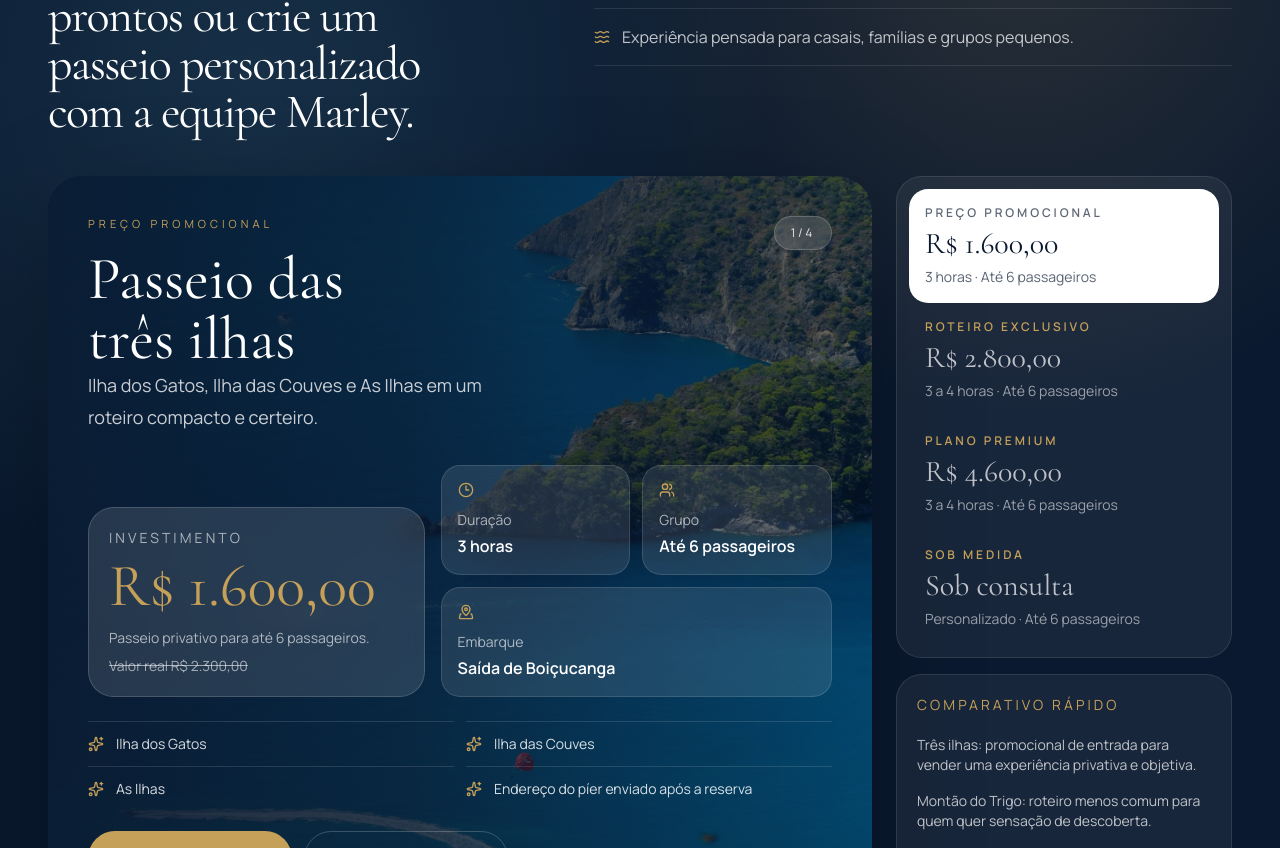
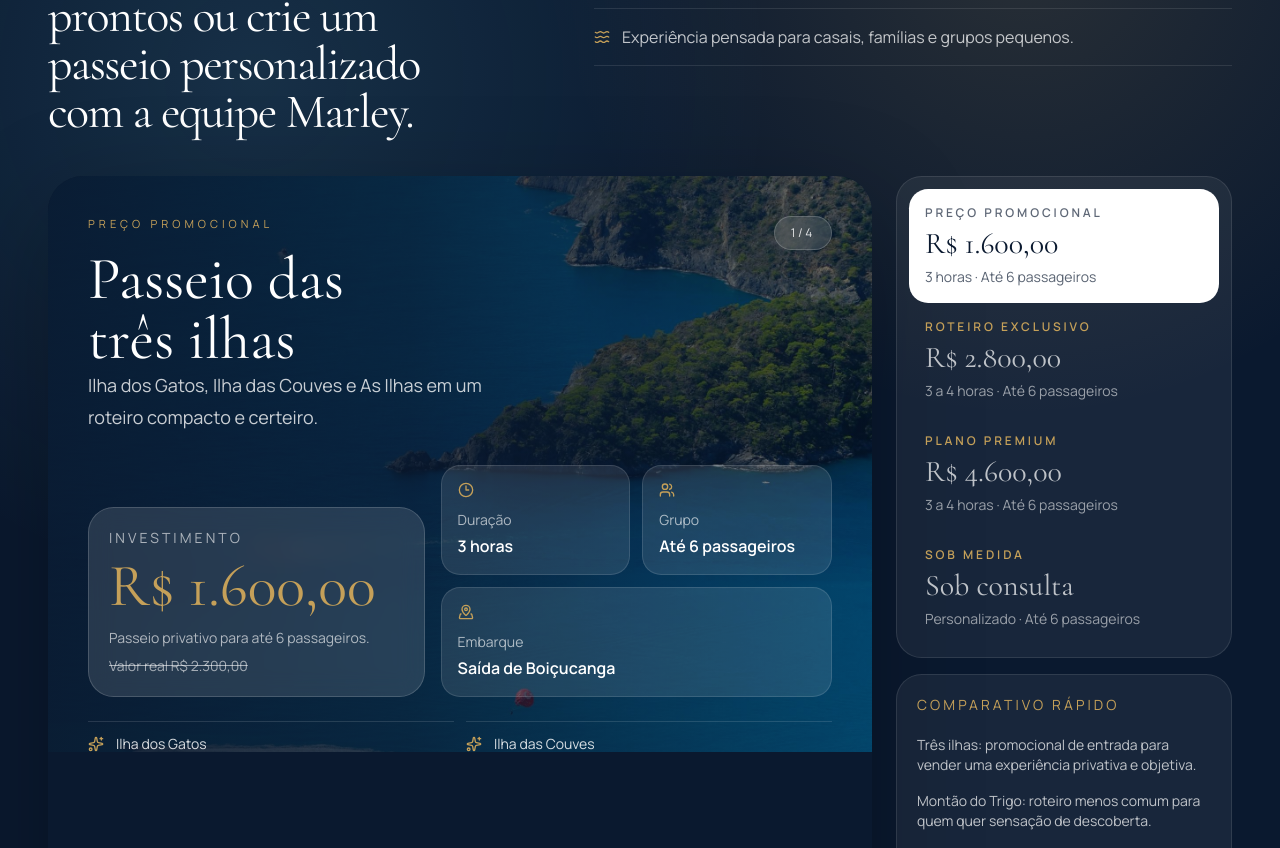
Before and after one commit to AGENCIAVCD/Marley-Aluguel-lancha, a Next.js app: page / in a window 1280 px wide. Shown: the part 1832-2680 px from the top of the page. Built offline with nearby package versions, Linux system fonts and the light colour scheme.

Commit message:
Tighten pricing card height

```diff
--- a/app/page.tsx
+++ b/app/page.tsx
@@ -543,7 +543,7 @@ export default function Home() {
               <motion.div
                 animate={{ rotateY: isPlanRevealed ? 180 : 0 }}
                 transition={{ duration: 0.7, ease: [0.22, 1, 0.36, 1] }}
-                className="relative min-h-[50rem] [transform-style:preserve-3d] lg:min-h-[44rem]"
+                className="relative min-h-[42rem] [transform-style:preserve-3d] lg:min-h-[36rem]"
               >
                 <div className="absolute inset-0 overflow-hidden bg-[var(--color-navy)] [backface-visibility:hidden]">
                   <Image
@@ -554,7 +554,7 @@ export default function Home() {
                     className="object-cover"
                   />
                   <div className="absolute inset-0 bg-[linear-gradient(90deg,rgba(10,25,47,0.94)_0%,rgba(10,25,47,0.78)_44%,rgba(10,25,47,0.24)_100%)]" />
-                  <div className="relative flex min-h-[50rem] flex-col justify-between p-6 text-white sm:p-8 lg:min-h-[44rem] lg:p-10">
+                  <div className="relative flex min-h-[42rem] flex-col justify-between p-6 text-white sm:p-8 lg:min-h-[36rem] lg:p-10">
                     <div className="flex items-start justify-between gap-4">
                       <div>
                         <p className="font-sans text-[0.7rem] uppercase tracking-[0.36em] text-[var(--color-sand)]">
@@ -656,7 +656,7 @@ export default function Home() {
                       className="object-cover"
                     />
                   </div>
-                  <div className="relative flex min-h-[50rem] flex-col justify-between p-6 sm:p-8 lg:min-h-[44rem] lg:p-10">
+                  <div className="relative flex min-h-[42rem] flex-col justify-between p-6 sm:p-8 lg:min-h-[36rem] lg:p-10">
                     <div className="flex items-start justify-between gap-4">
                       <div>
                         <p className="font-sans text-[0.7rem] uppercase tracking-[0.34em] text-[var(--color-navy)]/60">
```
